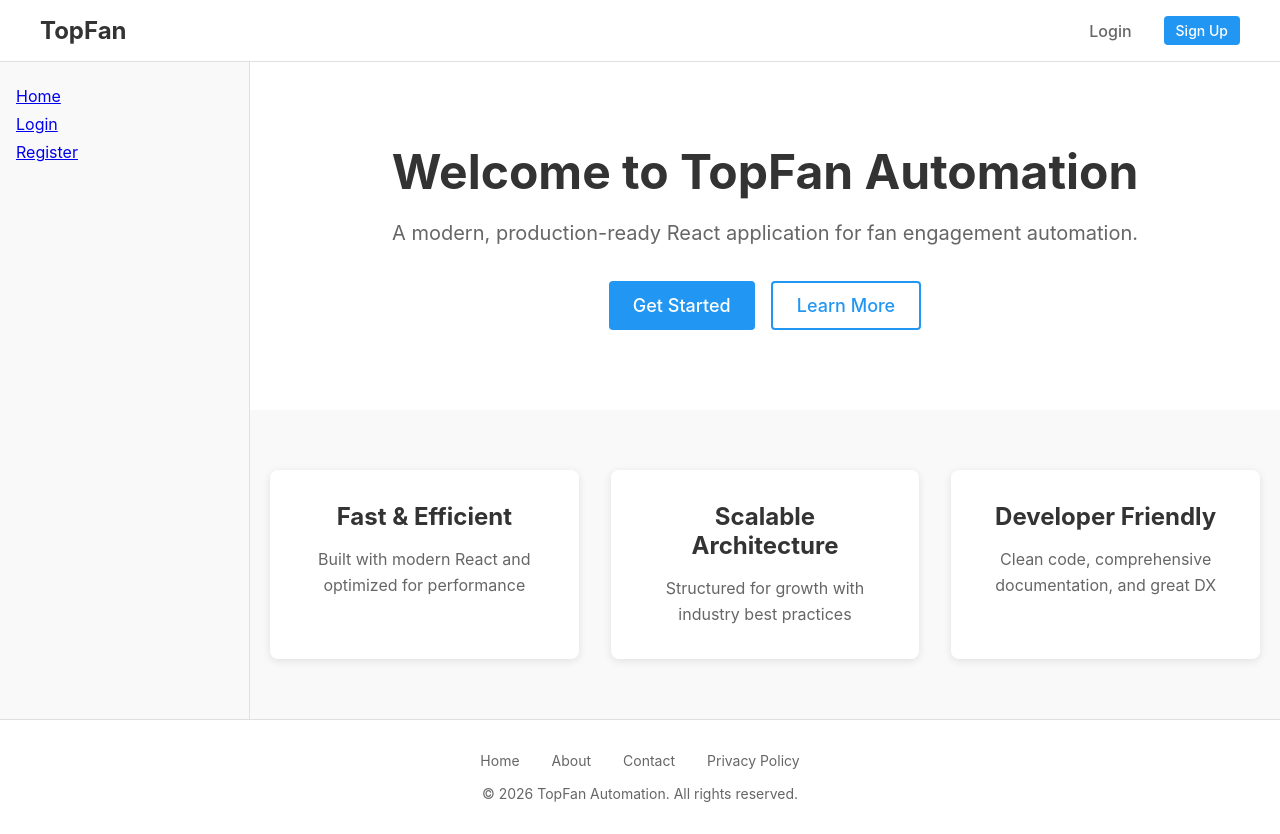
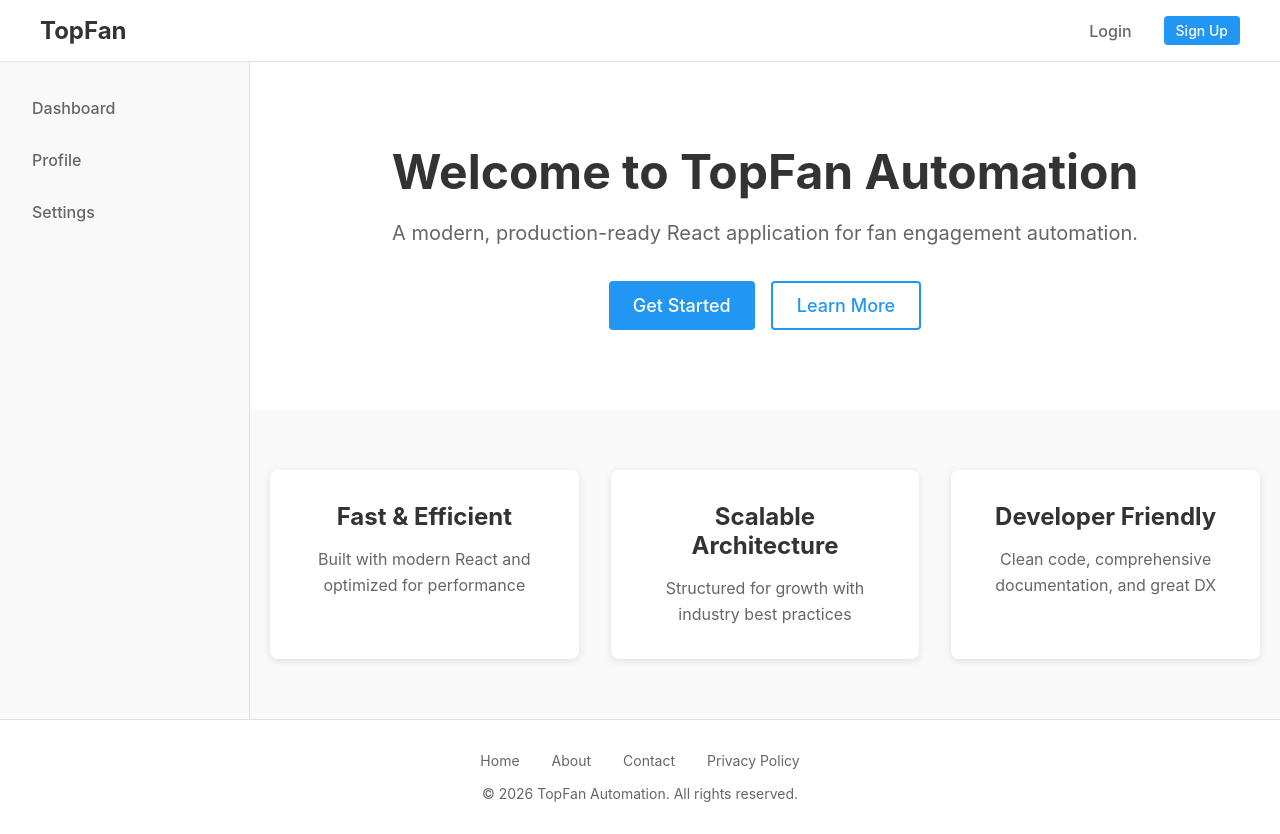
Before and after one commit to tusharsharma1028/TopFan-Automation, a React (Create React App) app: page / in a window 1280 px wide. Built offline with nearby package versions, Linux system fonts and the light colour scheme.

Commit message:
feat: add src/components/layout/Sidebar/Sidebar.js

```diff
--- a/src/components/layout/Sidebar/Sidebar.js
+++ b/src/components/layout/Sidebar/Sidebar.js
@@ -1,79 +1,36 @@
 import React from 'react';
-import { Link, useLocation } from 'react-router-dom';
-import { useAuth } from '../../../hooks/useAuth';
+import { NavLink } from 'react-router-dom';
 import { ROUTES } from '../../../routes/RouteConfig';
 import styles from './Sidebar.module.css';
 
 const Sidebar = ({ isOpen }) => {
-  const location = useLocation();
-  const { isAuthenticated, logout } = useAuth();
-
-  const handleLogout = async (e) => {
-    e.preventDefault();
-    try {
-      await logout();
-    } catch (error) {
-      console.error('Logout error:', error);
+  return (
+    <aside className={`${styles.sidebar} ${!isOpen ? styles.closed : ''}`}>
+      <nav className={styles.nav}>
+        <NavLink
+          to={ROUTES.DASHBOARD}
+          className={({ isActive }) =>
+            `${styles.navLink} ${isActive ? styles.active : ''}`
           }
-  };
-
-  const isActive = (path) => location.pathname === path;
-
-  if (!isOpen) return null;
-
-  return (
-    <aside className={styles.sidebar}>
-      <nav className={styles.nav}>
-        <Link
-          to={ROUTES.HOME}
-          className={`${styles.navItem} ${isActive(ROUTES.HOME) ? styles.active : ''}`}
-        >
-          Home
-        </Link>
-
-        {isAuthenticated ? (
-          <>
-            <Link
-              to={ROUTES.DASHBOARD}
-              className={`${styles.navItem} ${isActive(ROUTES.DASHBOARD) ? styles.active : ''}`}
         >
           Dashboard
-            </Link>
-            <Link
+        </NavLink>
+        <NavLink
           to={ROUTES.PROFILE}
-              className={`${styles.navItem} ${isActive(ROUTES.PROFILE) ? styles.active : ''}`}
+          className={({ isActive }) =>
+            `${styles.navLink} ${isActive ? styles.active : ''}`
+          }
         >
           Profile
-            </Link>
-            <Link
+        </NavLink>
+        <NavLink
           to={ROUTES.SETTINGS}
-              className={`${styles.navItem} ${isActive(ROUTES.SETTINGS) ? styles.active : ''}`}
+          className={({ isActive }) =>
+            `${styles.navLink} ${isActive ? styles.active : ''}`
+          }
         >
           Settings
-            </Link>
-            <button
-              onClick={handleLogout}
-              className={`${styles.navItem} ${styles.logoutButton}`}
-            >
-              Logout
-            </button>
-          </>
-        ) : (
-          <>
-            <Link
-              to={ROUTES.LOGIN}
-              className={`${styles.navItem} ${isActive(ROUTES.LOGIN) ? styles.active : ''}`}
-            >
-              Login
-            </Link>
-            <Link
-              to={ROUTES.REGISTER}
-              className={`${styles.navItem} ${isActive(ROUTES.REGISTER) ? styles.active : ''}`}
-            >
-              Register
-            </Link>
-          </>
-        )}
+        </NavLink>
       </nav>
     </aside>
   );
```
Lines whose indentation alone changed are shown as unchanged.
